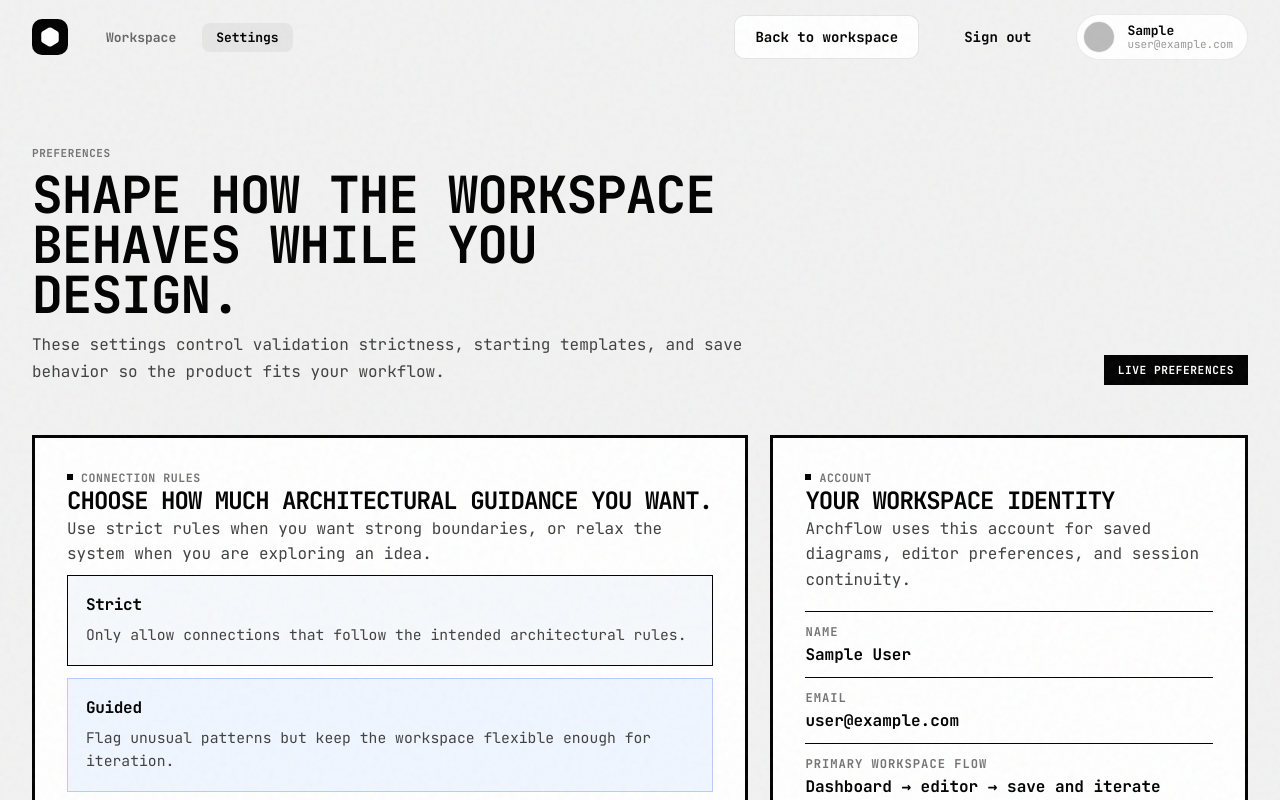
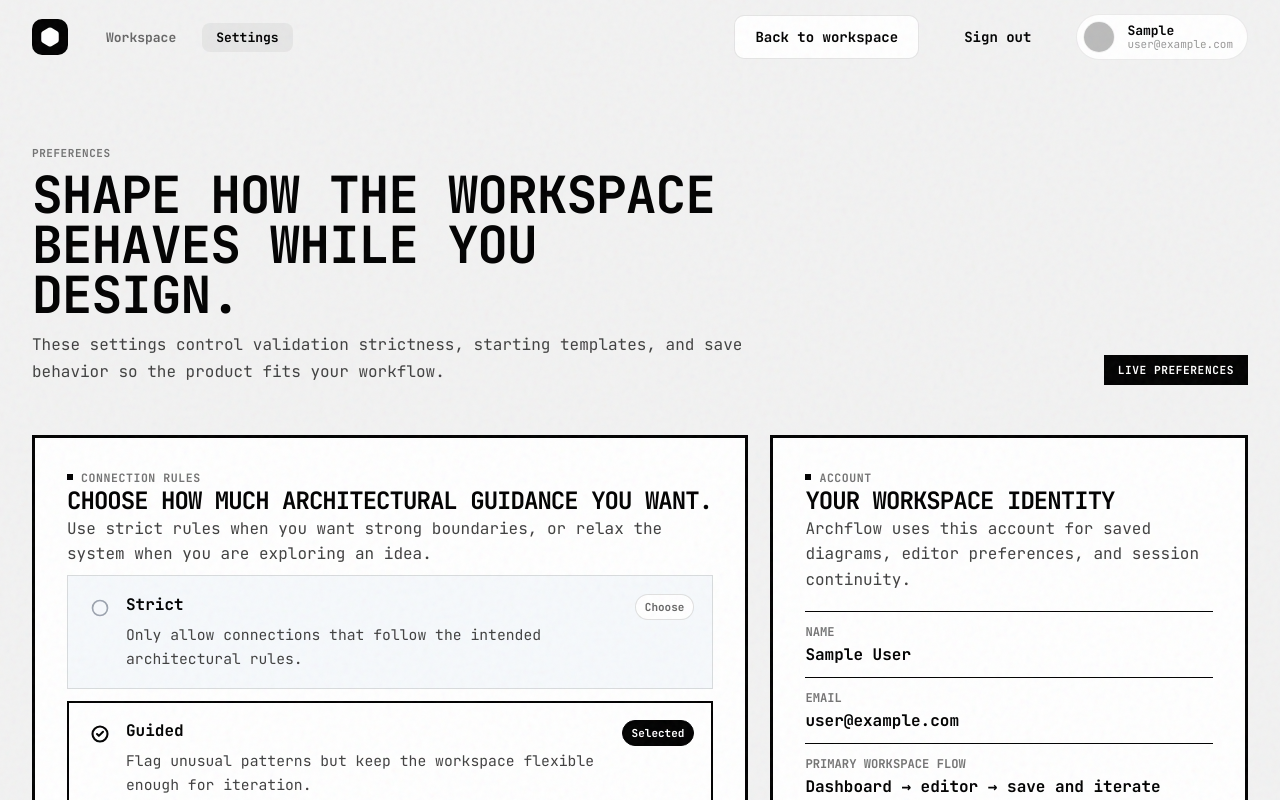
Before and after one commit to deepakgudi-pixel/arch-flow, a Next.js app in the folder frontend/: page /settings in a window 1280 px wide. Shown: the top 800 px of the page. Built offline with nearby package versions, Linux system fonts and the light colour scheme; no server answers; sample sign-in values are in the browser's storage.

Commit message:
polish connection rules selector ux

```diff
--- a/frontend/app/settings/page.js
+++ b/frontend/app/settings/page.js
@@ -5,6 +5,7 @@ import { useUser, SignOutButton } from '@clerk/nextjs';
 import { useEffect, useState } from 'react';
 import Link from 'next/link';
 import { useRouter } from 'next/navigation';
+import { CheckCircle2, Circle } from 'lucide-react';
 import api from '@/lib/api';
 import AppShell from '@/components/layout/AppShell';
 import PageHeader from '@/components/layout/PageHeader';
@@ -85,30 +86,68 @@ const OptionCard = styled.button`
   width: 100%;
   text-align: left;
   border-radius: var(--radius-md);
-  border: 1px solid ${props => props.$active ? 'rgba(37, 99, 235, 0.28)' : 'var(--color-line)'};
-  background: ${props => props.$active ? 'rgba(219, 234, 254, 0.42)' : 'rgba(246, 249, 252, 0.94)'};
-  padding: 18px;
+  border: ${props => props.$active ? '2px solid #000000' : '1px solid rgba(0, 0, 0, 0.12)'};
+  background: ${props => props.$active ? '#ffffff' : 'rgba(246, 249, 252, 0.94)'};
+  padding: ${props => props.$active ? '17px' : '18px'};
+  display: grid;
+  grid-template-columns: 28px minmax(0, 1fr) auto;
+  gap: 12px;
+  align-items: start;
+  cursor: pointer;
+  transition: border-color 160ms ease, background 160ms ease;
+
+  &:hover {
+    border-color: #000000;
+    background: ${props => props.$active ? '#ffffff' : '#f7f7f7'};
+  }
+
+  &:focus-visible {
+    outline: 3px solid rgba(0, 0, 0, 0.18);
+    outline-offset: 3px;
+  }
+`;
+
+const OptionIndicator = styled.span`
+  width: 28px;
+  height: 28px;
+  border-radius: 50%;
+  display: grid;
+  place-items: center;
+  color: ${props => props.$active ? '#000000' : '#9ca3af'};
+`;
+
+const OptionBody = styled.span`
   display: grid;
   gap: 8px;
-  cursor: pointer;
-  transition: border-color 160ms ease, background 160ms ease, transform 160ms ease;
-
-  &:hover {
-    border-color: rgba(37, 99, 235, 0.22);
-    transform: translateY(-1px);
-  }
 `;
 
 const OptionTitle = styled.div`
   font-weight: 800;
   color: var(--color-ink);
-  letter-spacing: -0.02em;
+  letter-spacing: 0;
 `;
 
 const OptionText = styled.p`
   color: var(--color-ink-muted);
   line-height: 1.6;
   font-size: 0.92rem;
+`;
+
+const OptionStatus = styled.span`
+  align-self: start;
+  border: 1px solid ${props => props.$active ? '#000000' : 'rgba(0, 0, 0, 0.12)'};
+  border-radius: 999px;
+  padding: 5px 9px;
+  color: ${props => props.$active ? '#ffffff' : '#666666'};
+  background: ${props => props.$active ? '#000000' : '#ffffff'};
+  font-family: var(--font-sans);
+  font-size: 11px;
+  font-weight: 800;
+
+  @media (max-width: 640px) {
+    grid-column: 2 / -1;
+    justify-self: start;
+  }
 `;
 
 const InfoStack = styled.div`
@@ -126,7 +165,7 @@ const InfoRow = styled.div`
 const InfoLabel = styled.span`
   font-size: 0.76rem;
   text-transform: uppercase;
-  letter-spacing: 0.08em;
+  letter-spacing: 0;
   font-weight: 800;
   color: var(--color-ink-soft);
 `;
@@ -135,6 +174,24 @@ const InfoValue = styled.span`
   color: var(--color-ink);
   font-weight: 700;
 `;
+
+const CONNECTION_MODE_OPTIONS = [
+  {
+    value: 'strict',
+    title: 'Strict',
+    description: 'Only allow connections that follow the intended architectural rules.'
+  },
+  {
+    value: 'guided',
+    title: 'Guided',
+    description: 'Flag unusual patterns but keep the workspace flexible enough for iteration.'
+  },
+  {
+    value: 'sandbox',
+    title: 'Sandbox',
+    description: 'Remove warnings entirely when you want total freedom to sketch without constraints.'
+  }
+];
 
 export default function SettingsPage() {
   const { isSignedIn, user, isLoaded } = useUser();
@@ -241,30 +298,29 @@ export default function SettingsPage() {
                 Use strict rules when you want strong boundaries, or relax the system when you are exploring an idea.
               </CardText>
               <OptionGrid>
-                <OptionCard
-                  type="button"
-                  $active={settings.connection_mode === 'strict'}
-                  onClick={() => updateSetting('connection_mode', 'strict')}
-                >
-                  <OptionTitle>Strict</OptionTitle>
-                  <OptionText>Only allow connections that follow the intended architectural rules.</OptionText>
-                </OptionCard>
-                <OptionCard
-                  type="button"
-                  $active={settings.connection_mode === 'guided'}
-                  onClick={() => updateSetting('connection_mode', 'guided')}
-                >
-                  <OptionTitle>Guided</OptionTitle>
-                  <OptionText>Flag unusual patterns but keep the workspace flexible enough for iteration.</OptionText>
-                </OptionCard>
-                <OptionCard
-                  type="button"
-                  $active={settings.connection_mode === 'sandbox'}
-                  onClick={() => updateSetting('connection_mode', 'sandbox')}
-                >
-                  <OptionTitle>Sandbox</OptionTitle>
-                  <OptionText>Remove warnings entirely when you want total freedom to sketch without constraints.</OptionText>
-                </OptionCard>
+                {CONNECTION_MODE_OPTIONS.map(option => {
+                  const active = settings.connection_mode === option.value;
+                  const IndicatorIcon = active ? CheckCircle2 : Circle;
+
+                  return (
+                    <OptionCard
+                      key={option.value}
+                      type="button"
+                      $active={active}
+                      aria-pressed={active}
+                      onClick={() => updateSetting('connection_mode', option.value)}
+                    >
+                      <OptionIndicator $active={active}>
+                        <IndicatorIcon size={18} strokeWidth={active ? 2.8 : 2.2} />
+                      </OptionIndicator>
+                      <OptionBody>
+                        <OptionTitle>{option.title}</OptionTitle>
+                        <OptionText>{option.description}</OptionText>
+                      </OptionBody>
+                      <OptionStatus $active={active}>{active ? 'Selected' : 'Choose'}</OptionStatus>
+                    </OptionCard>
+                  );
+                })}
               </OptionGrid>
             </Card>
 
```
